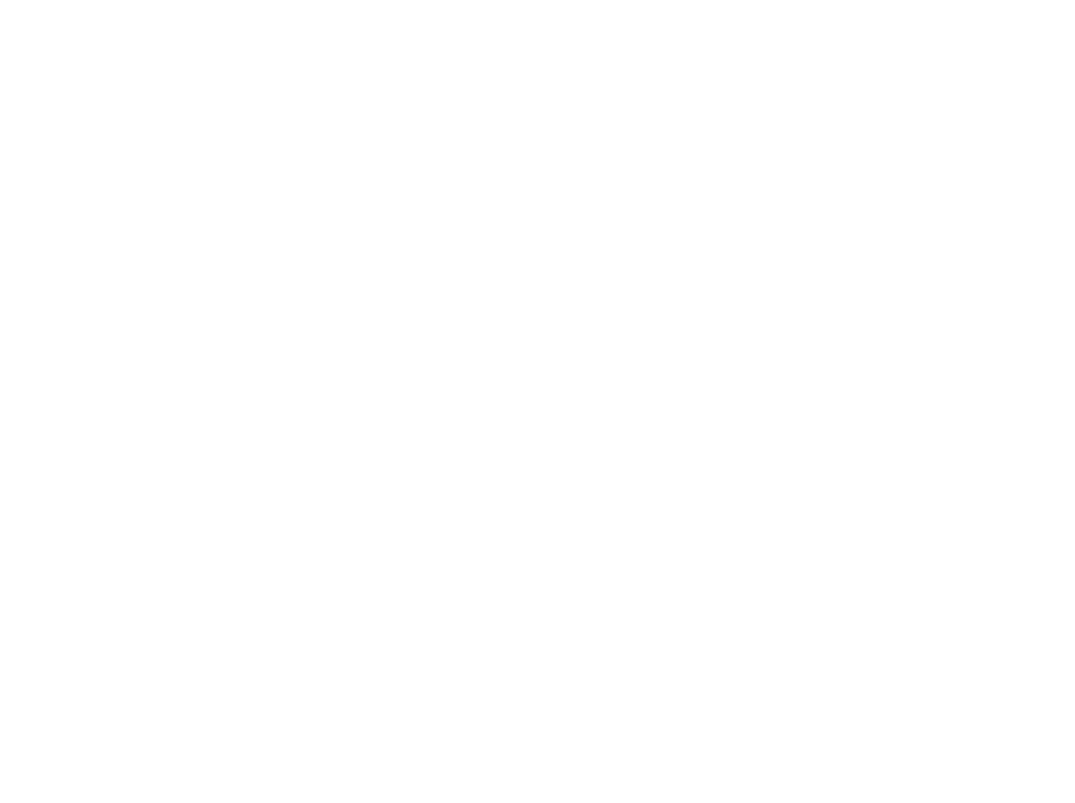
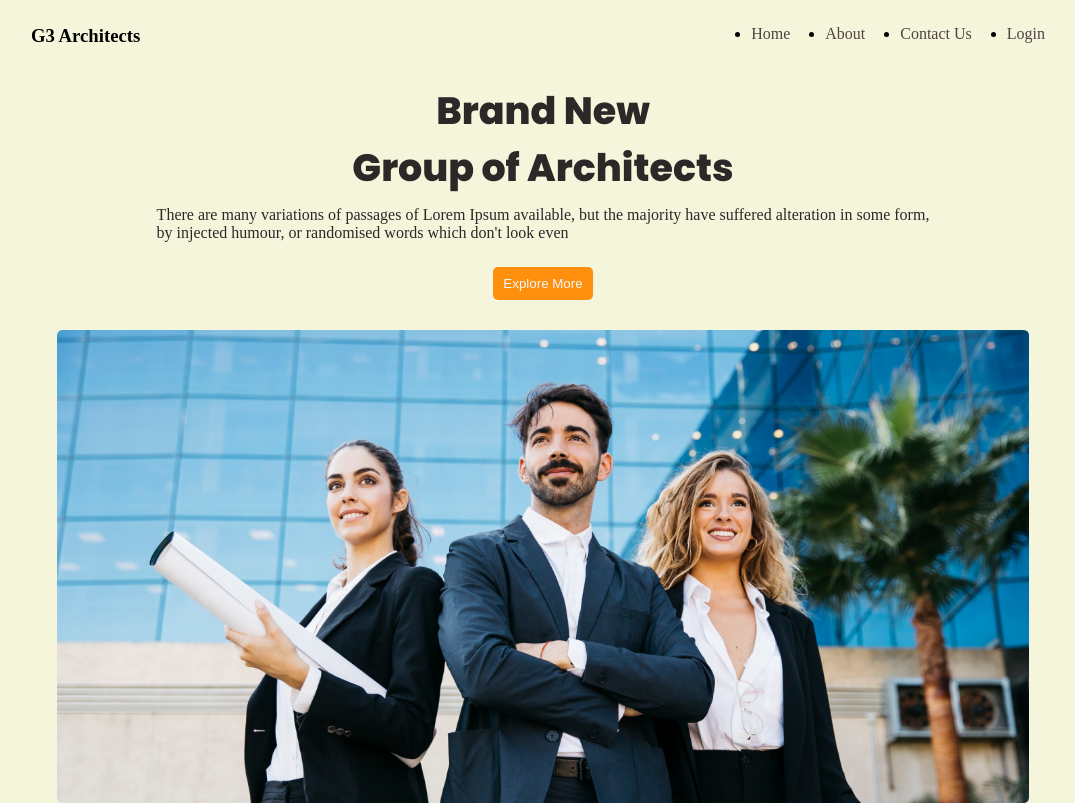
Before and after one commit to tareqsazid/influencer-gear, a plain HTML site: page g3-architects/images/index.html in a window 1280 px wide. Shown: the whole page, without its empty margins (97-1172 px from the left). Drawn offline with Linux system fonts and the light colour scheme; a web font is replaced by a local one.

Commit message:
top body

```diff
--- a/g3-architects/images/index.html
+++ b/g3-architects/images/index.html
@@ -8,6 +8,26 @@
     <link rel="stylesheet" href="style.css">
 </head>
 <body>
+    <!-- header section  -->
+    <section class="top">
+        <header class="header">
+            <nav>
+                <h3>G3 Architects</h3>
+                <ul>
+                    <li><a href="">Home</a></li>
+                    <li><a href="">About</a></li>
+                    <li><a href="">Contact Us</a></li>
+                    <li><a href="">Login</a></li>
+                </ul>
+            </nav>
+        </header>
+        <div class="top-body">
+            <h1 class="top-body-title">Brand New <br> Group of Architects</h1>
+            <p class="top-body-description">There are many variations of passages of Lorem Ipsum available, but the majority have suffered alteration in some form, <br> by injected humour, or randomised words which don't look even</p>
+            <button class="btn-primary">Explore More</button>
+            <img src="banner.png" alt="">
+        </div>
+    </section>
 
 </body>
 </html>
--- a/g3-architects/images/style.css
+++ b/g3-architects/images/style.css
@@ -0,0 +1,70 @@
+/* font specimen  */
+@import url('https://fonts.googleapis.com/css2?family=Poppins:ital,wght@0,400;0,800;1,400&family=Rubik+Vinyl&family=Ubuntu&display=swap');
+*{
+    margin: 0;
+    padding: 0;
+    box-sizing: border-box;
+}
+
+/* header section style */
+body{
+    background: beige;
+}
+nav{
+    display: flex;
+    justify-content: space-between;
+    margin-left: 10%;
+    margin-right: 10%;
+    margin-top: 25px;
+}
+nav > ul{
+    display: flex;
+
+}
+nav > ul li{
+    margin-left: 25px;
+    padding-right: 10px;
+}
+nav ul li a {
+    color: rgb(78, 67, 67);
+    text-decoration: none;
+    list-style: none;
+}
+
+/* top body style  */
+.top-body{
+    align-items: center;
+    margin-left: 10%;
+    margin-right: 10%;
+    margin-top: 35px;
+    display: flex;
+    flex-direction: column;
+}
+.top-body-title{
+    font-weight: 900;
+    font-size: 38px;
+    text-align: center;
+    margin-bottom: 10px;
+    font-family: 'Poppins', sans-serif;
+    color: rgb(44, 40, 40);
+}
+.top-body-description{
+
+    color: rgb(44, 40, 40);
+    margin-bottom: 10px;
+
+}
+.btn-primary{
+    width: 100px;
+    height: 33px;
+    background:#FF900E;
+    border: none;
+    border-radius: 5px;
+    margin-top: 15px;
+    margin-bottom: 15px;
+    color: aliceblue;
+}
+.top-body img{
+    margin-top: 15px;
+    width: 95%;
+}
```
